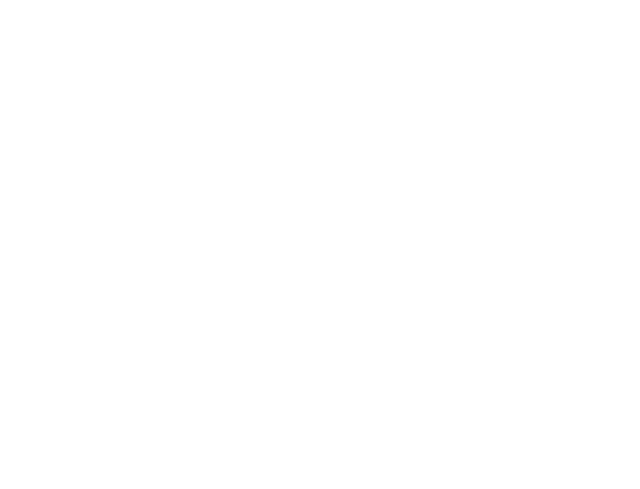
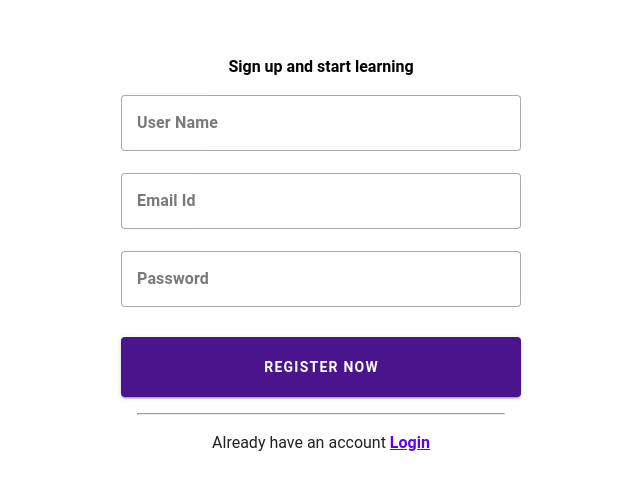
Before and after one commit to SwapnilBhadoriya/Udemy, a Vue app in the folder client/: page /register in a window 1280 px wide. Before the commit this address had no page. Shown: the part 145-634 px from the top of the page, without its empty margins (319-959 px from the left). Built offline with nearby package versions, Linux system fonts and the light colour scheme.

Commit message:
Minor changes

```diff
--- a/client/src/components/auth/Login.vue
+++ b/client/src/components/auth/Login.vue
@@ -12,9 +12,9 @@
                     class=" text-decoration-underline font-weight-bold">Forgot
                     Password</a></p>
             <hr>
-            <p class="my-4 text-center">Don't have an account <a style="cursor: pointer; color: #6200EA;"
-                    class=" text-decoration-underline font-weight-bold">Sign up
-                </a></p>
+            <p class="my-4 text-center">Don't have an account <router-link to="/register"
+                    style="cursor: pointer; color: #6200EA;" class=" text-decoration-underline font-weight-bold">Sign up
+                </router-link></p>
         </v-sheet>
 
     </div>
--- a/client/src/components/auth/Register.vue
+++ b/client/src/components/auth/Register.vue
@@ -1,12 +1,17 @@
 <template>
   <div class="centered-container">
+    <h4 class="ma-4">Sign up and start learning</h4>
     <v-sheet width="400">
       <v-form @submit.prevent>
         <v-text-field label="User Name" variant="outlined" class="font-weight-bold" v-model="fullName"></v-text-field>
         <v-text-field label="Email Id" variant="outlined" class="font-weight-bold" v-model="email"></v-text-field>
         <v-text-field label="Password" variant="outlined" class="font-weight-bold" v-model="password"></v-text-field>
-        <v-btn color="purple-accent-4" type="submit" block class="submit mt-2 font-weight-bold" >Register Now</v-btn>
+        <v-btn color="purple-darken-4" type="submit" block class="submit mt-2 font-weight-bold">Register Now</v-btn>
       </v-form>
+      <hr class="ma-4">
+      <p class="my-4 text-center">Already have an account <router-link to="/" style="cursor: pointer; color: #6200EA;"
+          class=" text-decoration-underline font-weight-bold">Login
+        </router-link></p>
     </v-sheet>
   </div>
 </template>
@@ -15,25 +20,27 @@
 .centered-container {
   display: flex;
   justify-content: center;
+  flex-direction: column;
   align-items: center;
   min-height: 100vh;
 }
-.submit{
-    height:60px;
+
+.submit {
+  height: 60px;
 }
 </style>
 
 <script>
-export default{
-    data(){
-        return{
-            fullName:'',
-            email:'',
-            password:'',
-        }
-    },
-    methods:{
+export default {
+  data() {
+    return {
+      fullName: '',
+      email: '',
+      password: '',
+    }
+  },
+  methods: {
 
-    }
+  }
 }
 </script>
--- a/client/src/router/index.js
+++ b/client/src/router/index.js
@@ -1,8 +1,12 @@
 import { createRouter, createWebHistory } from "vue-router";
 
 import Login from "../components/auth/Login.vue";
+import Register from "../components/auth/Register.vue";
 
-const routes = [{ path: "/", component: Login }];
+const routes = [
+  { path: "/", component: Login },
+  { path: "/register", component: Register },
+];
 
 const router = createRouter({
   history: createWebHistory(process.env.BASE_URL),
```
